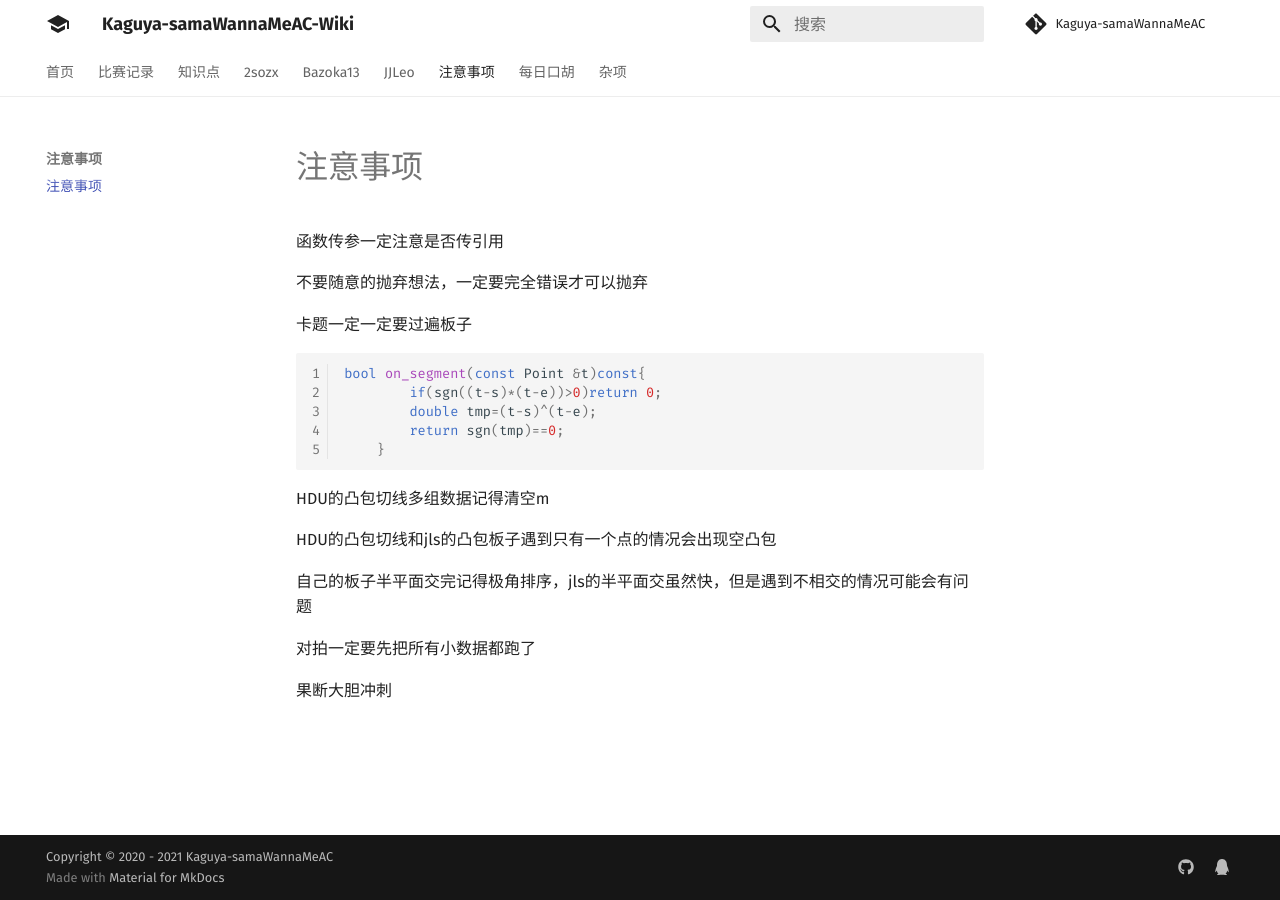
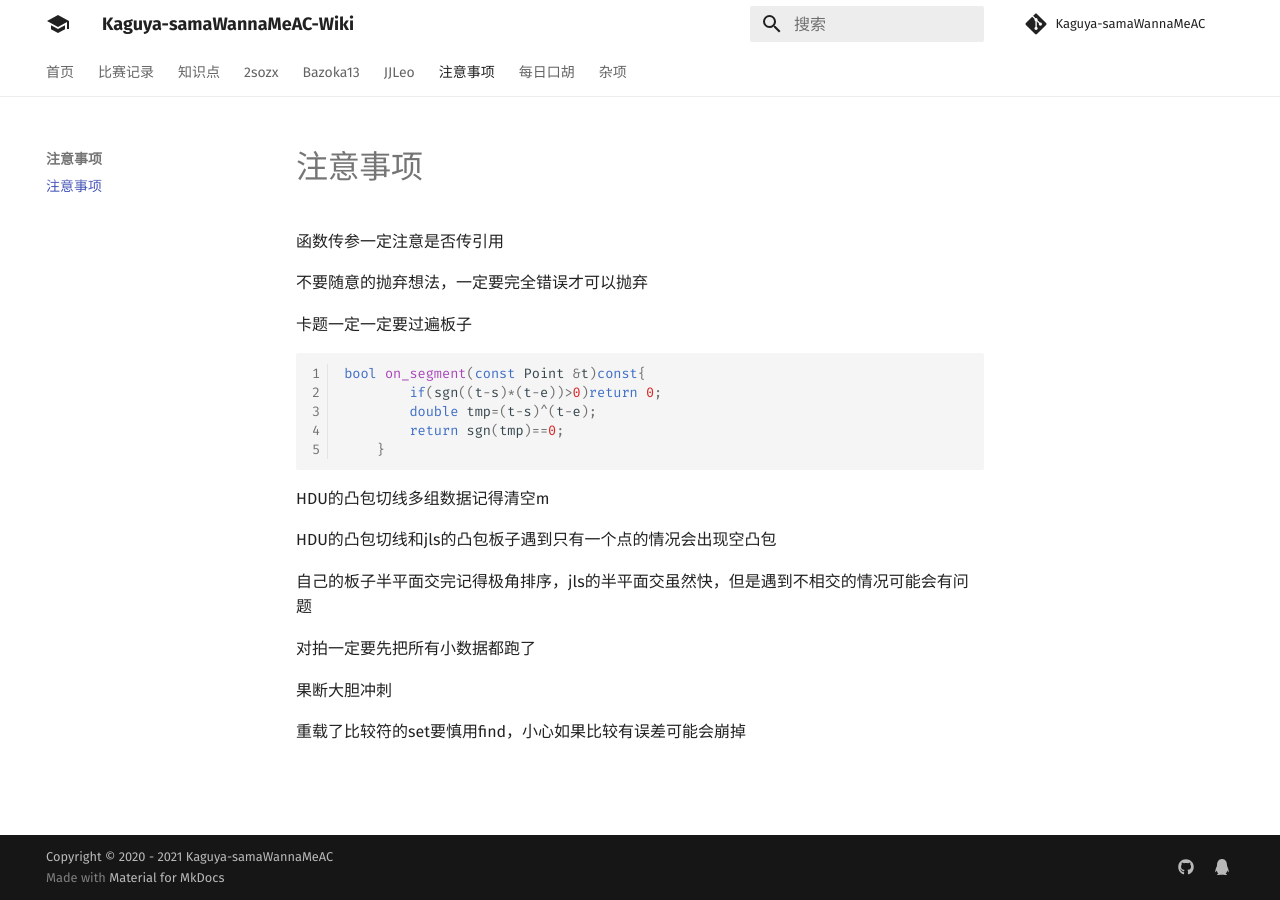
Before and after one commit to Kaguya-samaWannaMeAC/kaguya-samawannameac.github.io, an MkDocs documentation site: the page built from docs/注意事项.md, in a window 1280 px wide. Built offline with MkDocs 1.6.1 and Material for MkDocs 9.7.7, drawn with Linux system fonts in a browser that asks for light colours; comment, search, counter and statistics services are not loaded.

Commit message:
Update 注意事项.md

```diff
--- a/docs/注意事项.md
+++ b/docs/注意事项.md
@@ -21,3 +21,5 @@ HDU的凸包切线和jls的凸包板子遇到只有一个点的情况会出现
 对拍一定要先把所有小数据都跑了
 
 果断大胆冲刺
+
+重载了比较符的set要慎用find，小心如果比较有误差可能会崩掉
```
